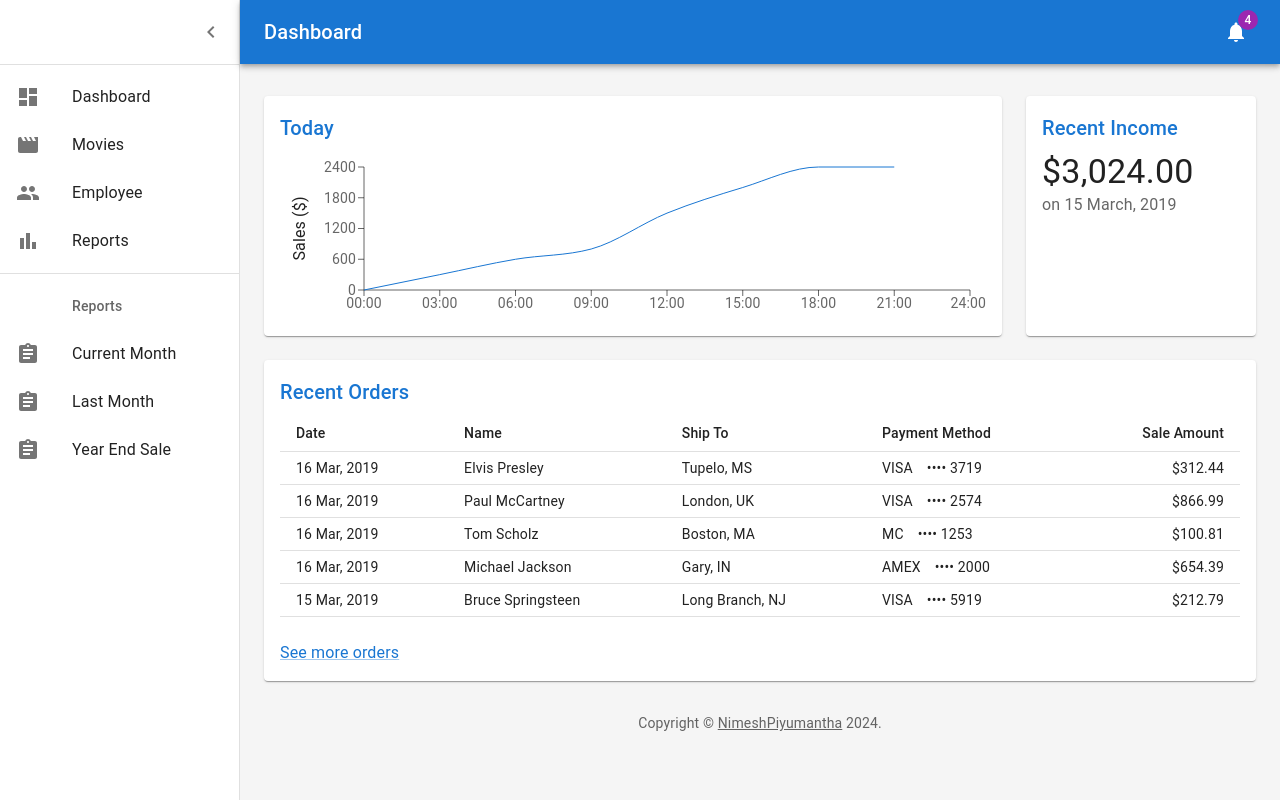
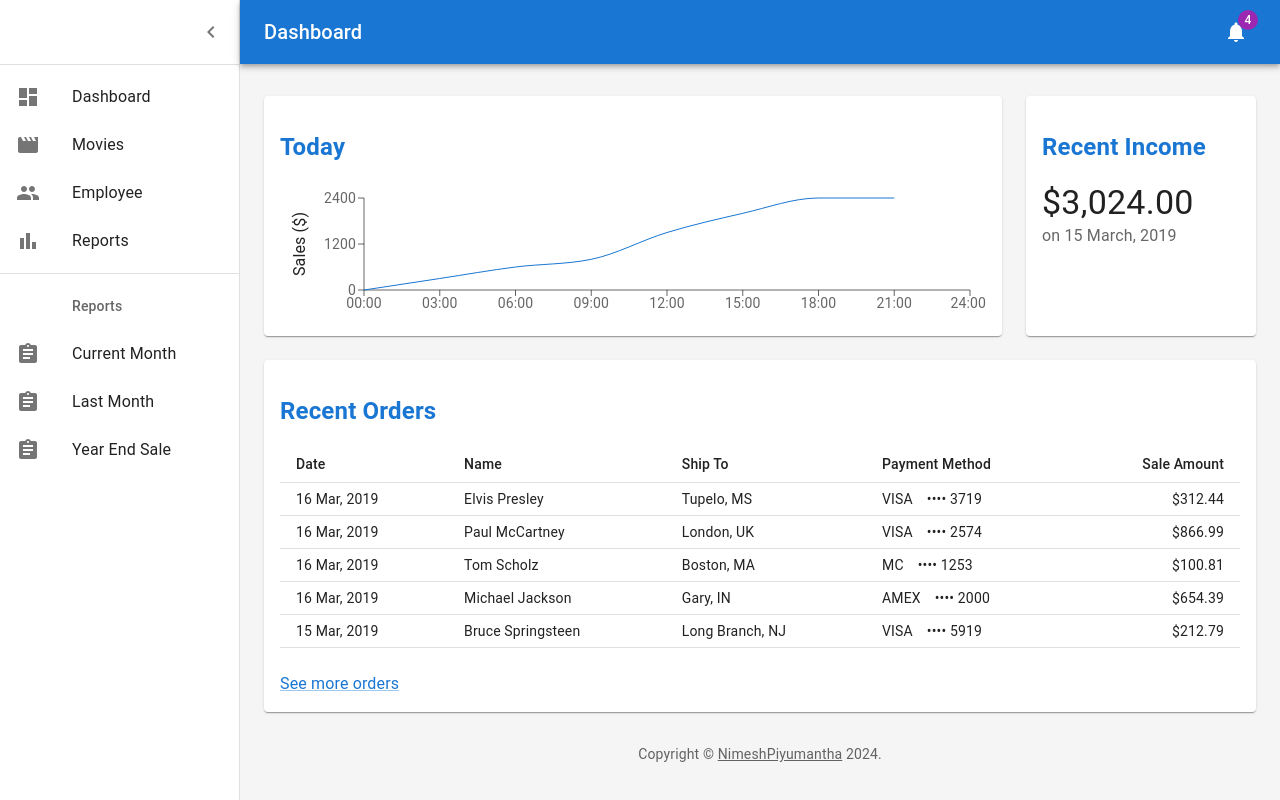
Before and after one commit to NimeshPiyumantha/Movie-Ticket-Pricing-System, a React (Create React App) app in the folder frontend/: page / in a window 1280 px wide. Built offline with nearby package versions, Linux system fonts and the light colour scheme.

Commit message:
Update project

```diff
--- a/frontend/src/components/Title/Title.tsx
+++ b/frontend/src/components/Title/Title.tsx
@@ -7,7 +7,19 @@ interface TitleProps {
 
 const Title = (props: TitleProps) => {
   return (
-    <Typography component="h2" variant="h6" color="primary" gutterBottom>
+    <Typography
+      component="h2"
+      variant="h6"
+      color="primary"
+      gutterBottom
+      sx={{
+        fontWeight: "bold",
+        fontSize: "1.5rem",
+        marginBottom: "1rem",
+        marginTop: "1rem",
+        fontFamily: "Roboto",
+      }}
+    >
       {props.children}
     </Typography>
   );
```
